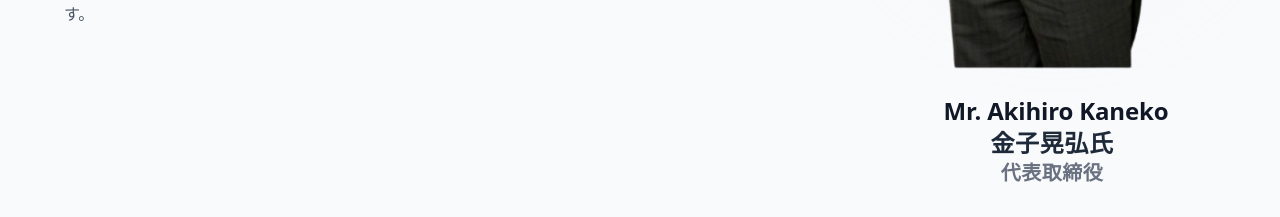
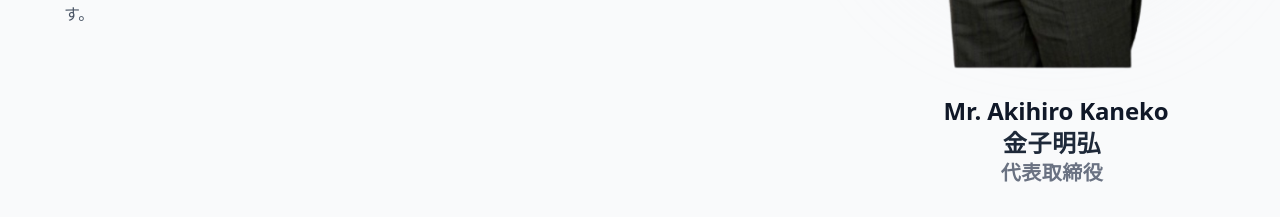
Before and after one commit to winluv0909/my-website, a Next.js app: page /about in a window 1280 px wide. Shown: the part 1080-1297 px from the top of the page. Built offline with nearby package versions, Linux system fonts and the light colour scheme.

Commit message:
Updated name in about and achievement page

```diff
--- a/app/about/page.js
+++ b/app/about/page.js
@@ -80,7 +80,7 @@ export default function AboutPage() {
 
                 {/* Katakana */}
                 <p className="mt-0 text-2xl md:text-2xl font-bold text-gray-800 -translate-x-1 tracking-wide">
-                  金子晃弘氏
+                  金子明弘
                 </p>
 
                 {/* Title */}
--- a/app/achievements/page.js
+++ b/app/achievements/page.js
@@ -91,7 +91,7 @@ export default function Achievements() {
 
               {/* Japanese Name */}
               <p className="mt-1 text-xl md:text-2xl font-bold text-gray-800 tracking-wide">
-                金子明弘氏
+                金子明弘
               </p>
 
               {/* Title */}
```
